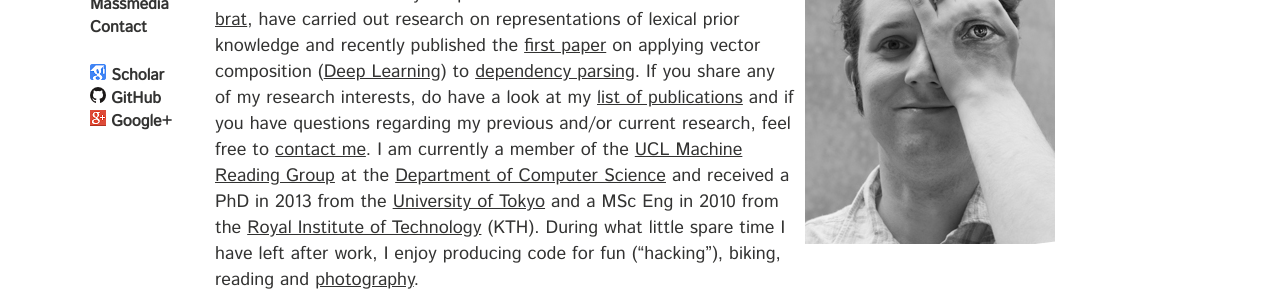
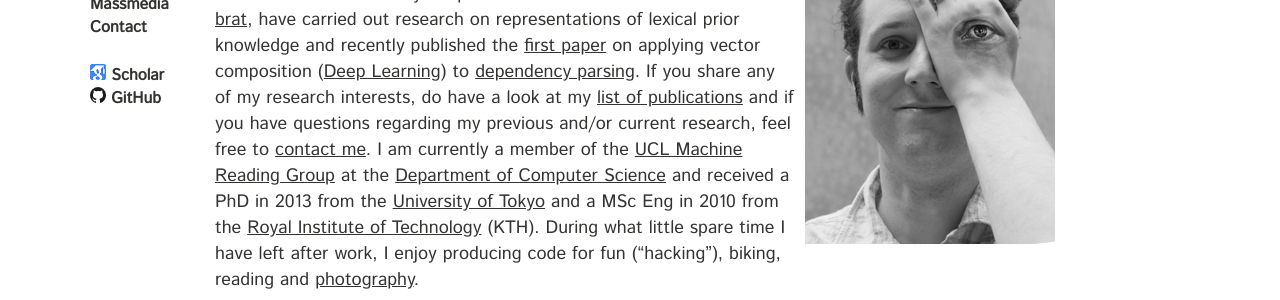
Before and after one commit to gbouchar/ninjin.github.io, a Jekyll site: the page built from index.md, in a window 1280 px wide. Shown: the part 211-511 px from the top of the page. Built offline with Jekyll 4.4.1, drawn with Linux system fonts in a browser that asks for light colours; some web fonts are replaced; Markdown is read by kramdown in place of the engine named in the settings.

Commit message:
One step towards being anti-social

```diff
--- a/_includes/elsewhere.html
+++ b/_includes/elsewhere.html
@@ -10,10 +10,3 @@ Scholar
 <img class="favicon" alt="GitHub" src="img/elsewhere/github.png"/>
 GitHub
 </a>
-
-<br/>
-
-<a target="_blank" href="https://plus.google.com/114130072591142332747/about">
-<img class="favicon" alt="Google Plus" src="img/elsewhere/plus.png"/>
-Google+
-</a>
```
Also changed, not shown: img/elsewhere/plus.png (deleted).
